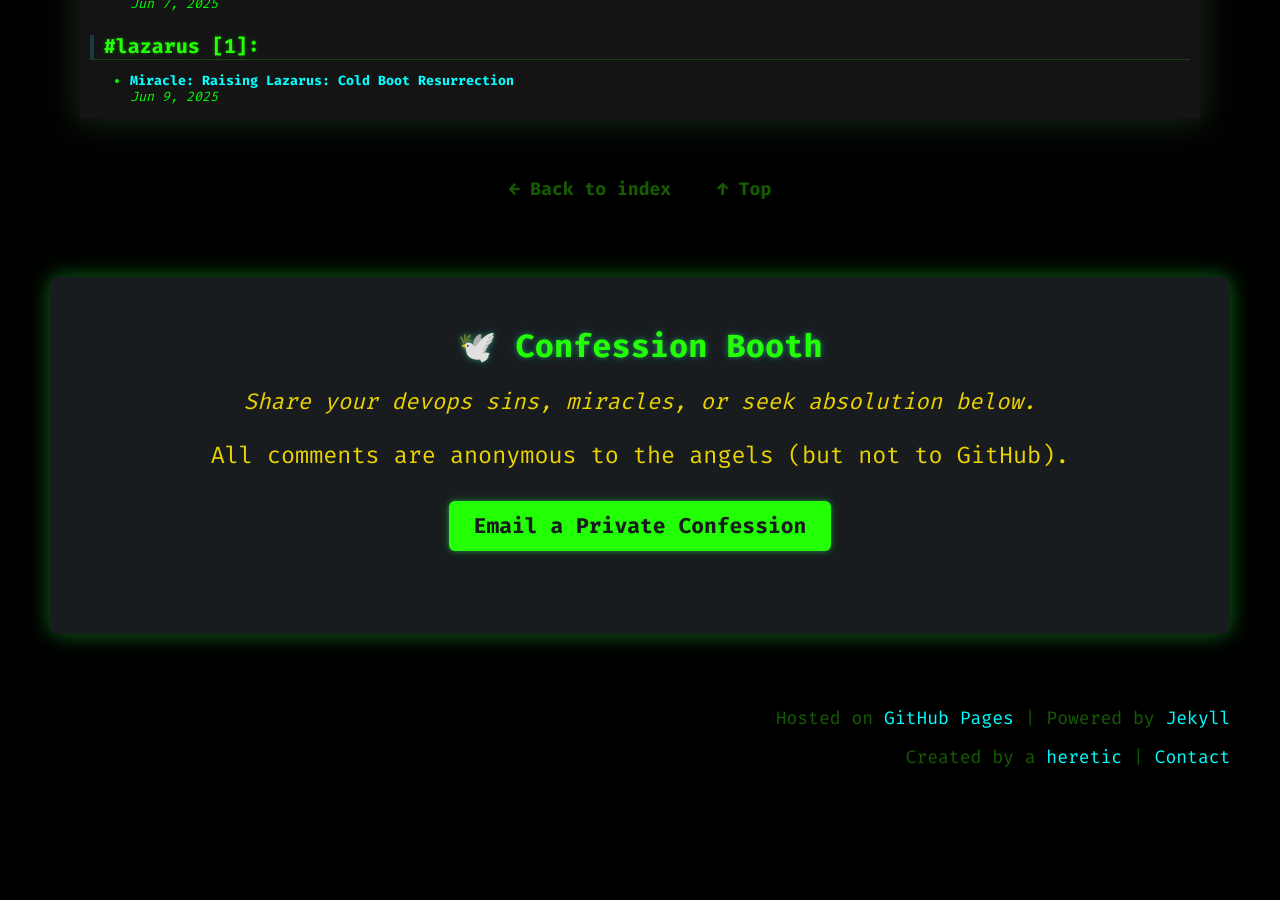
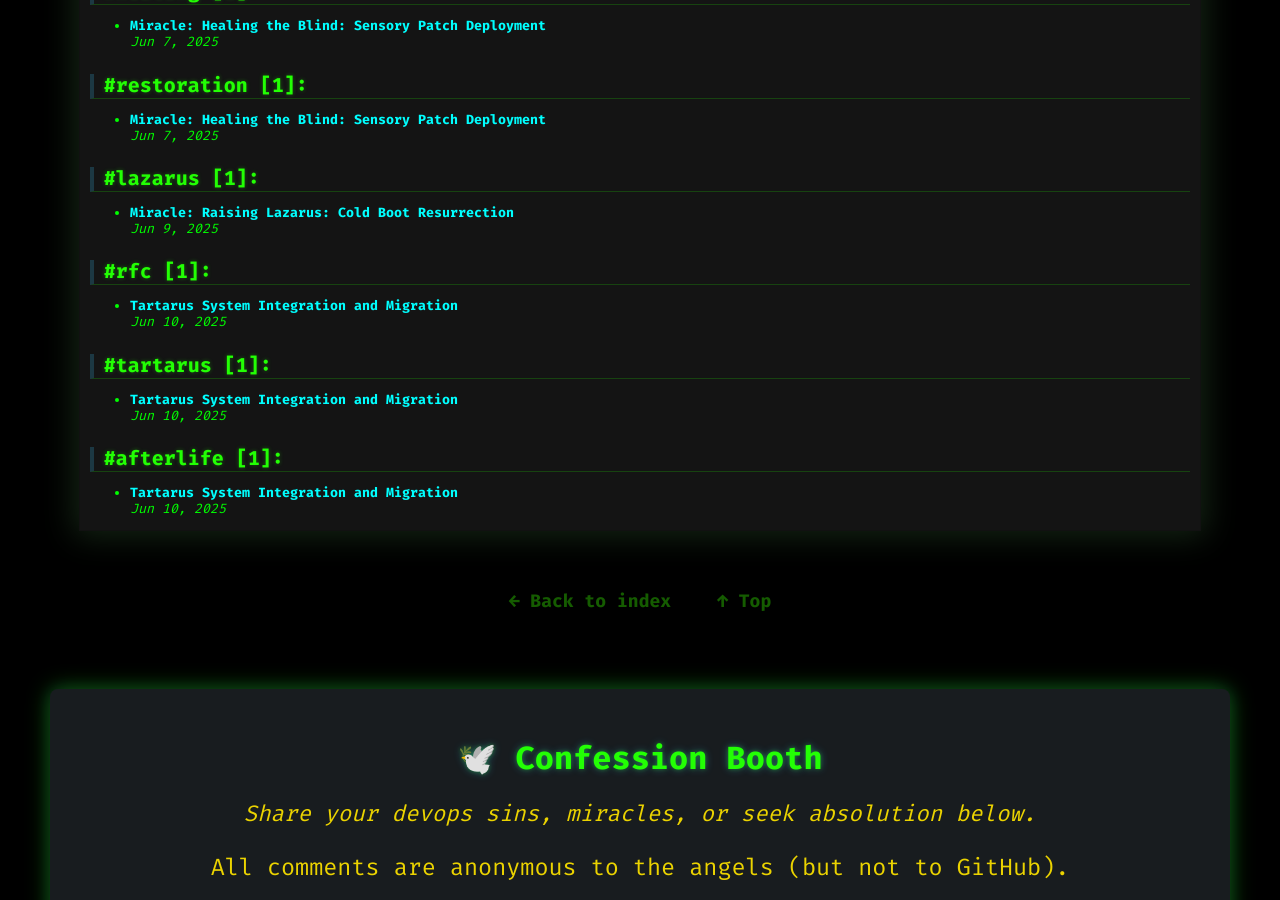
Before and after one commit to anthonypdawson/divine-devops-universe, a Jekyll site: the page built from archive.md, in a window 1280 px wide and 900 px high, scrolled down 26307 px. Built offline with Jekyll 4.4.1, drawn with Linux system fonts in a browser that asks for light colours; some web fonts are replaced; comment, search, counter and statistics services are not loaded; before the commit the page ends 27142 px from its top, so only the background shows below that; some of the changed text lies outside the part shown.

Commit message:
Add RFC for Tartarus System Integration and Migration, including detailed migration plan, risk assessment, and mitigation strategies; add supporting images for documentation.

```diff
--- a/_future/tartarus-rfc.md
+++ b/_posts/2025-06-10-tartarus-rfc.md
@@ -6,7 +6,7 @@
 authors: [HeavenOps Compliance Team]
 status: Draft
 reviewers: [Metatron, Uriel, Divine Infrastructure Council]
-date: 2025-06-08
+date: 2025-06-10 08:00:00
 summary: Proposal to integrate Tartarus, the legacy cosmic containment system, into the Celestial Punishment Framework under the Unified Afterlife Management Initiative (UAMI).
 intro: Tartarus, the primordial containment zone, faces a long-overdue migration to modern, auditable afterlife infrastructure.
 tags: [rfc, tartarus, heavenops, migration, afterlife, metatron, uriel]
@@ -23,14 +23,20 @@
 # RFC: Tartarus System Integration and Migration
 ### Request for Celestial Comments (RFC #2025-TARTARUS)
 
+---
+
 ## Abstract
 Tartarus has long served as a legacy containment system for extreme cosmic offenders, operating under archaic torment protocols with **limited auditability** and **non-standard punishment escalation rules**. As part of HeavenOps’ **Unified Afterlife Management Initiative (UAMI)**, this RFC proposes the **gradual integration and phased migration** of Tartarus into the structured Celestial Punishment Framework.
+
+---
 
 ## Problem Statement
 - Tartarus operates on a **pre-Olympian rule set**, with unreviewed **damnation assignments dating back to primordial chaos**.
 - **No formal appeals system** exists for misrouted souls, leading to eternal torment without validation.
 - **Unauthorized punishment escalations** have been detected, likely due to **rogue Olympian overrides** and ungoverned cosmic loopholes.
 - **Legacy torment subroutines** require modernization for ethical compliance under HeavenOps’ latest divine justice principles.
+
+---
 
 ## Migration Plan
 ### Phase 1: Audit & Classification
@@ -55,6 +61,8 @@
 - Phase out Tartarus infrastructure and redirect critical containment protocols to **Hell Operations**.
 - Conduct periodic **divine justice audits**, ensuring ethical compliance and minimizing **cosmic backlogs**.
 - Evaluate potential **use cases for repurposed Tartarus architecture** (e.g., celestial quarantine zones, decommissioned Olympus relic storage).
+
+---
 
 ## Risk Assessment & Mitigation Strategies
 <div class="rfc-risk">
@@ -94,10 +102,14 @@
   <strong>Mitigation:</strong> Enhance <strong>Metatron’s Oversight Compliance Suite</strong> with <strong>real-time parole verification protocols</strong>.
 </div>
 
+---
+
 ## Escalation Pathways & Appeals Process
 - Souls flagged for **misrouted torment** undergo **case-by-case evaluations** before reassignment.
 - HeavenOps establishes an **Expedited Clemency Pipeline (ECP)** to process legacy error corrections.
 - Divinity Council oversees final approval, ensuring **all escalations adhere to structured sentencing guidelines**.
+
+---
 
 ## Conclusion
 By integrating Tartarus into the HeavenOps framework, this migration will:
@@ -105,7 +117,9 @@
 - Enable **structured torment escalation**, reducing legacy sentencing errors.
 - Establish a **formal appeals process**, ensuring all eternity-bound souls undergo due process.
 
-**Next Steps:**
+---
+
+## Next Steps
 - Open discussion period for celestial stakeholders.
 - Compliance testing with mock data sets.
 - Implementation timeline approval by the Divine Governance Board.
```
Also changed, not shown: assets/images/posts/tartarus-migration.webp (added), 1 other file.
